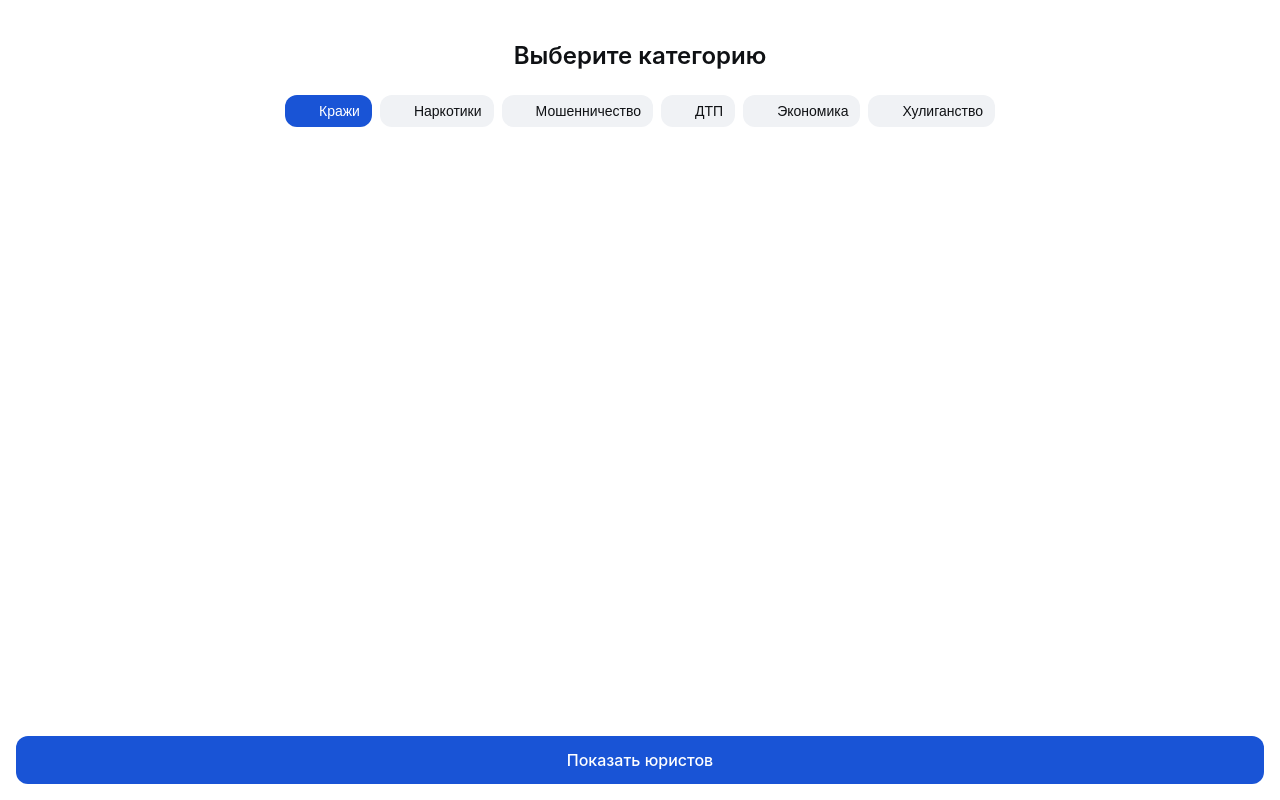
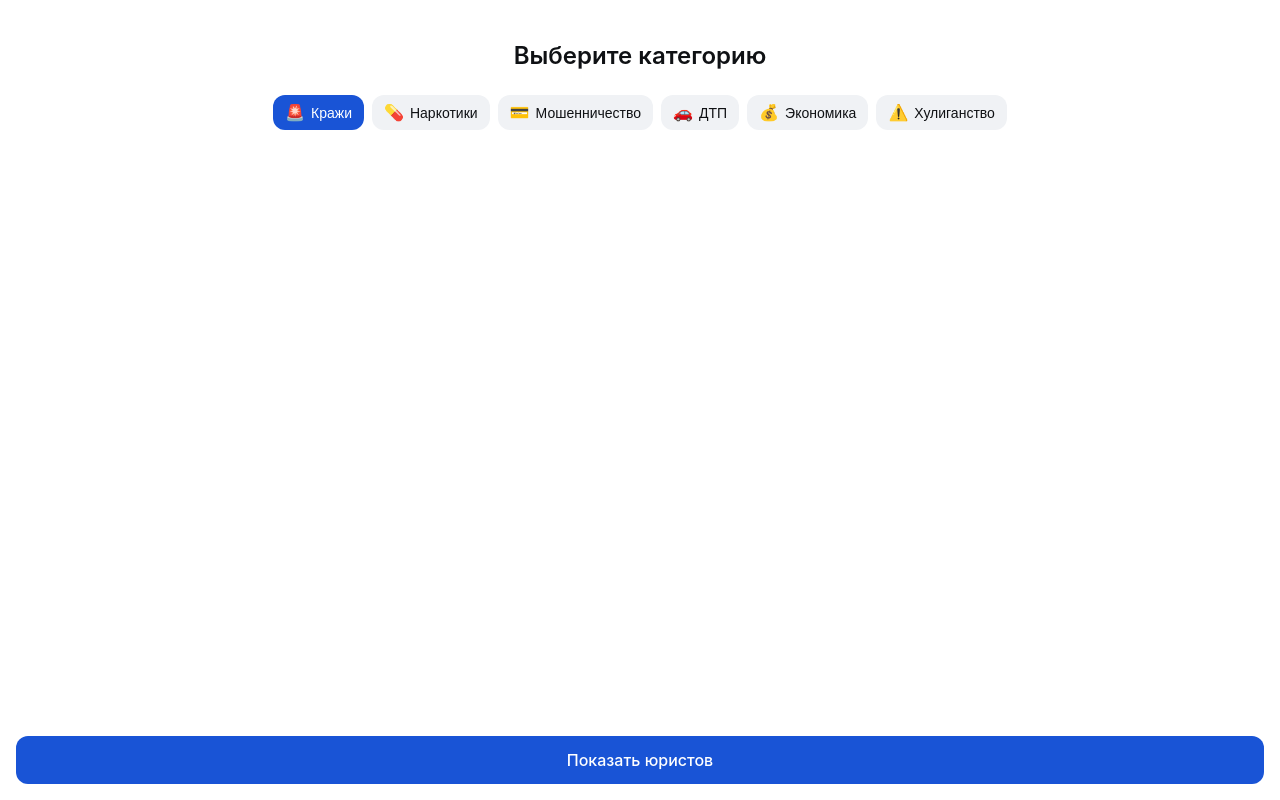
Before and after one commit to 2chooman/nn-tg, a plain HTML site: page app/categories.html in a window 1280 px wide. Drawn offline with Linux system fonts and the light colour scheme.

Commit message:
Fix missing icons and update navigation links

```diff
--- a/app/categories.html
+++ b/app/categories.html
@@ -58,9 +58,8 @@
       color: #FFFFFF;
     }
     /* Иконки можно вставлять через <img> или <svg>-спрайт */
-    .categories button img {
-      width: 16px;
-      height: 16px;
+    .categories button .icon {
+      font-size: 16px;
     }
     .footer {
       padding: 16px;
@@ -87,33 +86,33 @@
     <h1>Выберите категорию</h1>
     <div class="categories">
       <button class="selected">
-        <img src="icons/theft.svg" alt="" />
+        <span class="icon" role="img" aria-label="Кражи">🚨</span>
         Кражи
       </button>
       <button>
-        <img src="icons/drugs.svg" alt="" />
+        <span class="icon" role="img" aria-label="Наркотики">💊</span>
         Наркотики
       </button>
       <button>
-        <img src="icons/fraud.svg" alt="" />
+        <span class="icon" role="img" aria-label="Мошенничество">💳</span>
         Мошенничество
       </button>
       <button>
-        <img src="icons/accident.svg" alt="" />
+        <span class="icon" role="img" aria-label="ДТП">🚗</span>
         ДТП
       </button>
       <button>
-        <img src="icons/economy.svg" alt="" />
+        <span class="icon" role="img" aria-label="Экономика">💰</span>
         Экономика
       </button>
       <button>
-        <img src="icons/hooliganism.svg" alt="" />
+        <span class="icon" role="img" aria-label="Хулиганство">⚠️</span>
         Хулиганство
       </button>
     </div>
   </div>
   <div class="footer">
-    <a href="#" class="btn">Показать юристов</a>
+    <a href="search.html" class="btn">Показать юристов</a>
   </div>
 </body>
 </html>
```
Also changed, not shown: app/index.html (+1 -1 lines), app/search.html (+3 -4 lines).
